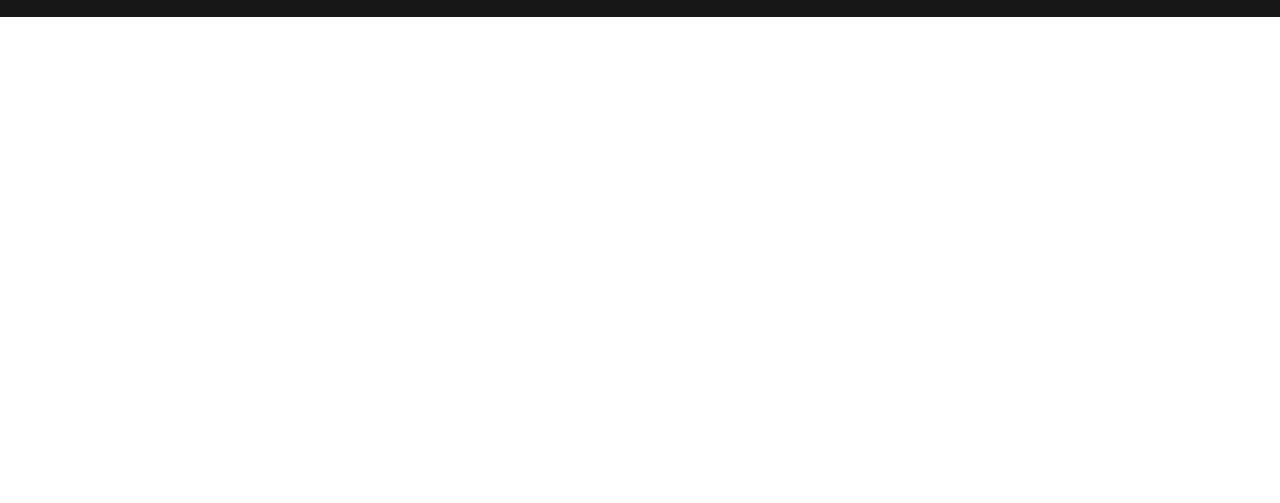
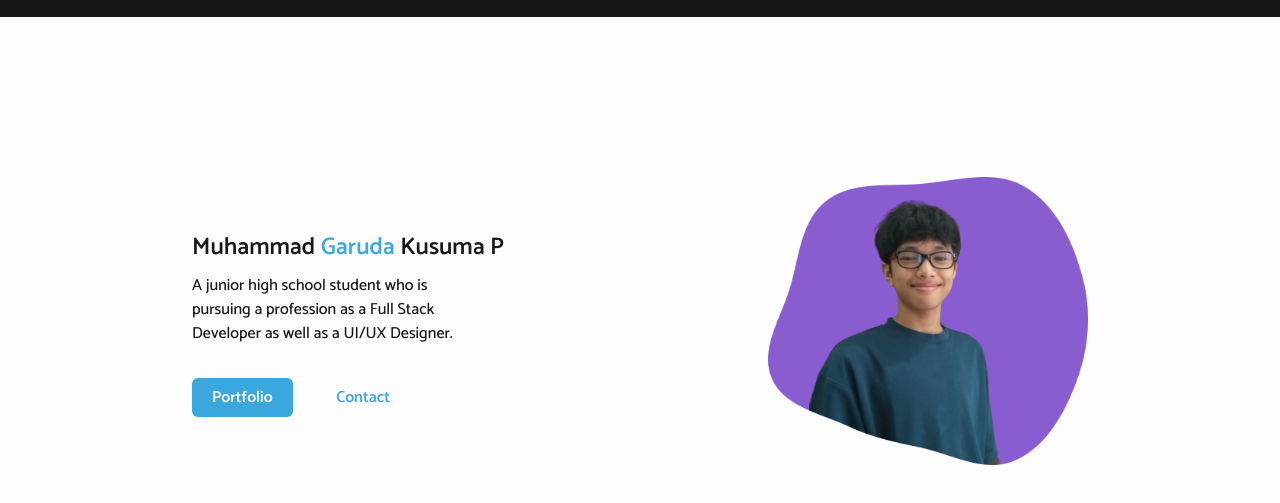
Before and after one commit to Mgkusumaputra/Personal-Website, a website: page index.html in a window 1280 px wide. Shown: the part 71-574 px from the top of the page. Drawn offline with Linux system fonts and the light colour scheme.

Commit message:
feat: header content

```diff
--- a/index.html
+++ b/index.html
@@ -39,7 +39,7 @@
             rel="stylesheet"
         />
     </head>
-    <body>
+    <body class="bg-white text-black">
         <!-- Navbar Start -->
         <nav class="bg-black px-11 py-5">
             <div class="container flex flex-wrap justify-between items-center mx-auto">
@@ -113,9 +113,21 @@
         </nav>
         <!-- End Nav -->
 
-        <!-- Content Start -->
-        <div class=""></div>
-        <!-- Content Header -->
+        <!-- Content Header Start -->
+        <div class="max-h-screen mt-20 px-8 md:flex md:justify-between md:max-w-5/6 xl:mt-40 xl:px-48" id="home">
+            <div class="h-right-side md:self-center">
+                <h1 class="font-semibold text-2xl">Muhammad <span class="text-primary-500">Garuda</span> Kusuma P</h1>
+            <p class="mt-2.5 font-medium text-base w-72">A junior high school student who is pursuing a profession as a Full Stack Developer as well as a UI/UX Designer. </p>
+            <div class="button mt-10 font-semibold text-base">
+                <a href="#portfolio" class="px-5 py-1.5 bg-primary-500 text-white rounded-md mr-5">Portfolio</a>
+                <a href="#contact" class="px-5 py-1.5 text-primary-500 rounded-md">Contact</a>
+            </div>
+            </div>
+            <img class="h-left-side hidden md:block md:w-[320px]" src="./public/img/Header Profile.png" alt="">
+        </div>
+        <!-- End Content Header -->
+
+        <hr class="border-gray-100 mt-24 mx-10 border-2 rounded-md md:mx-20">
         <script>
             const btn = document.querySelector("button.mobile-menu-button");
             const menu = document.querySelector("#mobile-menu");
```
Also changed, not shown: css/output.css.
